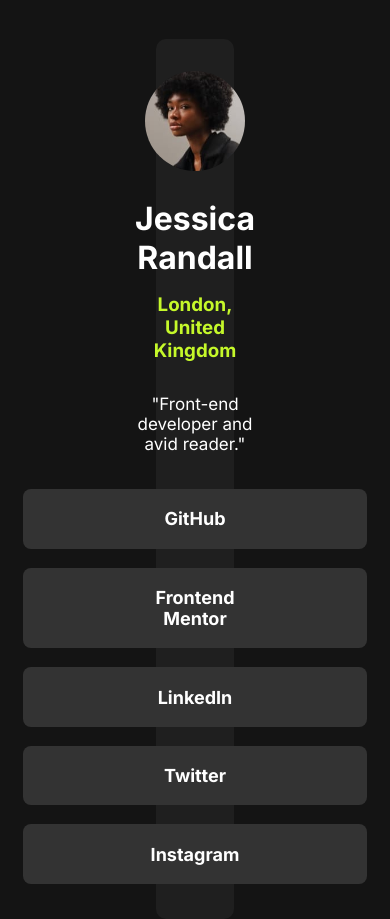
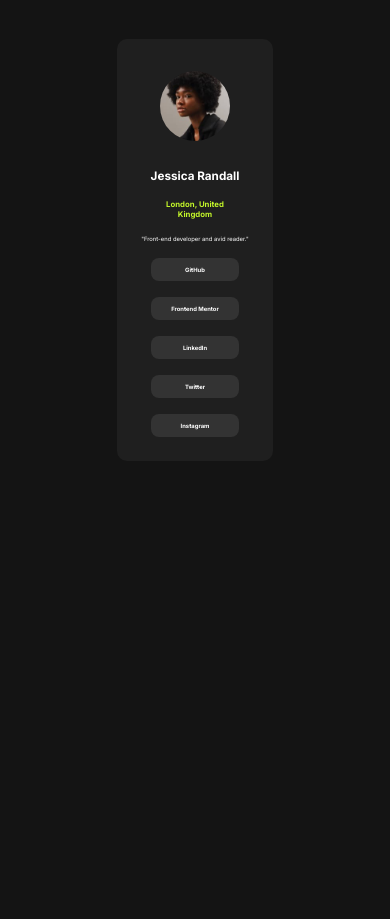
Before and after one commit to Affan840/Social-Links, a plain HTML site: page index.html in a window 390 px wide. After the commit the page ends 883 px from the top, so only its background shows below. Drawn offline with Linux system fonts and the light colour scheme.

Commit message:
Add files via upload

```diff
--- a/style.css
+++ b/style.css
@@ -55,18 +55,60 @@
 .links{
     margin-top: 1rem;
     text-align: center;
+    display: flex;
+    flex-direction: column;
+    align-items: center;
 }
 .links h5{
-    font-size: 18px;
+    font-size: 1vw;
     background-color: var(--Grey);
-    padding: 1.2rem 8rem;
-    margin: 1.2rem;
+    padding: 1rem 2vw;
+    margin: .5rem;
     border-radius: .5rem;
     cursor: pointer;
     transition: all .3s;
+    width: 100%;
 }
 
 .links h5:active{
     background-color: var(--Green);
     color: var(--Off-Black);
 }
+
+@media (max-width:1400px) {
+    #card{
+        width: 30vw;
+    }
+
+    .links h5{
+        padding: 1rem 5vw;
+        font-size: 1.5vw;
+    }
+}
+
+@media (max-width:900px) {
+    #card{
+        width: 40vw;
+    }
+    #card img{
+        height: 70px;
+    }
+
+    #card h1{
+        font-size: 3vw;
+    }
+    #card h3{
+        font-size: 2vw;
+    }
+    #card p{
+        margin-top: 1rem;
+        font-size: 1.5vw;
+    }
+    .links h5{
+        padding: .5rem 3vw;
+        font-size: 1.5vw;
+    }
+    .links{
+        margin-top: .5rem;
+    }
+}
```
